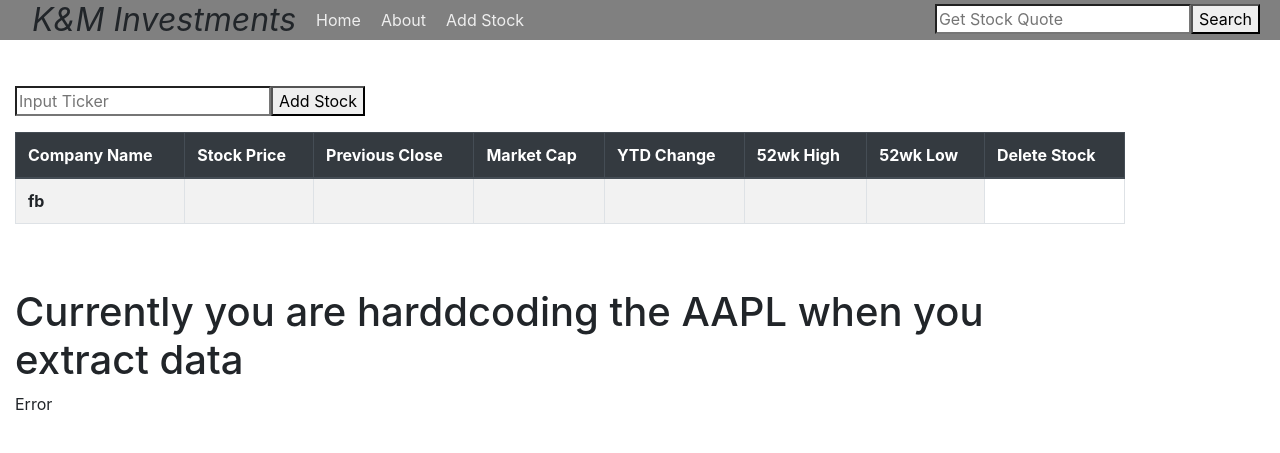
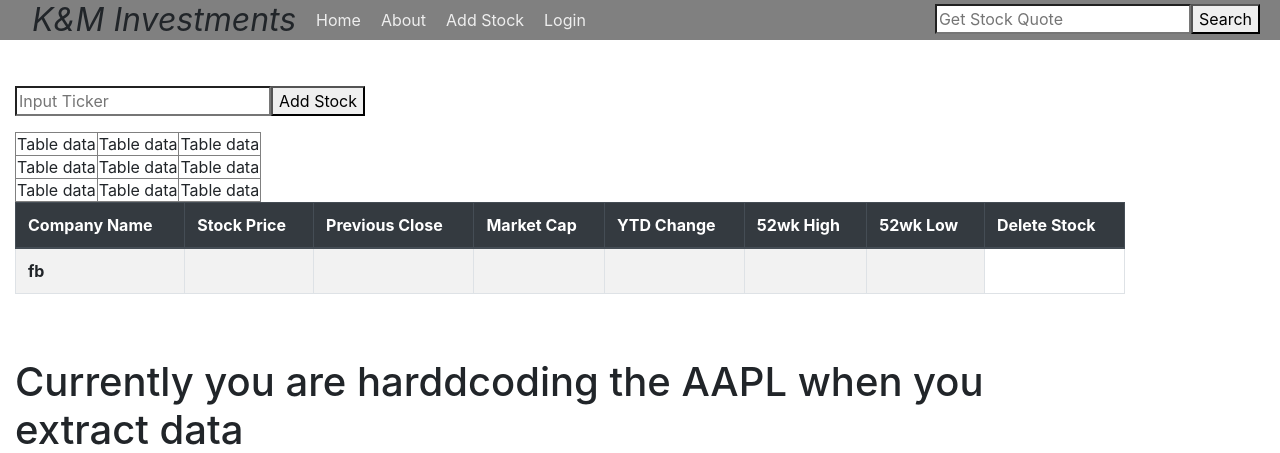
Before and after one commit to MatiWall/django_stock, a Django app: page /addStock/ in a window 1280 px wide. Shown: the top 453 px of the page. Run offline with Django 3.2, Linux system fonts and the light colour scheme; data comes from the database, SQL or seed files in the repository; data that the repository does not hold is empty; some libraries are stand-ins or nearby versions.

Commit message:
Initiated js table generation - addStockTable

```diff
--- a/quotes/loadData.py
+++ b/quotes/loadData.py
@@ -19,7 +19,9 @@
 
 
 def tickerToString(tickers_db):
-    #tickers = [str(ticker) for ticker in tickers_db]
+    '''
+    makes it possible to get data in batches from api
+    '''
 
     tickers = ""
 
--- a/quotes/static/javascript/quotesTable.js
+++ b/quotes/static/javascript/quotesTable.js
@@ -6,4 +6,43 @@
 
     console.log(typeof value);
 
+    function createTable() {
+
+        /*
+        var body = document.getElementById('addStockTable');
+        var tbl = document.createElement('table');
+        var tbdy = document.createElement('tbody');
+
+        tbl.classList.add("table table-striped table-bordered table-hover");
+
+        var tr, td;
+        tr = document.createElement('tr');
+        for(var i = 1; i<3; i++){
+            td = document.createElement('td');
+            td.appendChild(document.createTextNode('test'));
+            tr.appendChild(td);
+        }
+        tbdy.appendChild(tr);
+        tbl.appendChild(tbdy);
+        body.appendChild(tbl);
+        */
+       var table_body = '<table border="1">';
+       for(var i=0;i<3;i++){
+         table_body+='<tr>';
+         for(var j=0;j<3;j++){
+             table_body +='<td>';
+             table_body +='Table data';
+             table_body +='</td>';
+         }
+         table_body+='</tr>';
+       }
+         table_body+='</table>';
+        $('#addStockTable').html(table_body);
+
+
+
+    }
+
+    createTable();
+
 });
--- a/quotes/templates/base.html
+++ b/quotes/templates/base.html
@@ -32,6 +32,9 @@
                     </li>
                     <li class="nav-item">
                         <a class="nav-link" href="{% url 'addStock' %}">Add Stock</a>
+                    </li>
+                    <li class="nav-item">
+                        <a class="nav-link" href="{% url 'login' %}">Login</a>
                     </li>
                     <li class="nav-item">
                         <form class="form-inline" action="{% url 'home' %}" method="POST">
--- a/quotes/urls.py
+++ b/quotes/urls.py
@@ -3,6 +3,7 @@
 
 urlpatterns = [
     path('', views.home, name = "home"),
+    path('login/', views.login, name = "login"),
     path('about/', views.about, name = "about"),
     path('addStock/', views.addStock, name = "addStock"),
     path('delete/<stockId>', views.delete, name="delete"),
--- a/quotes/views.py
+++ b/quotes/views.py
@@ -5,6 +5,11 @@
 from .forms import stockForm
 from.loadData import loadData
 # Create your views here.
+
+
+def login(request):
+    return render(request, 'registration/login.html', {})
+
 
 def home(request):
     import requests
```
Also changed, not shown: quotes/templates/registration/login.html (added, +13 -0 lines).
